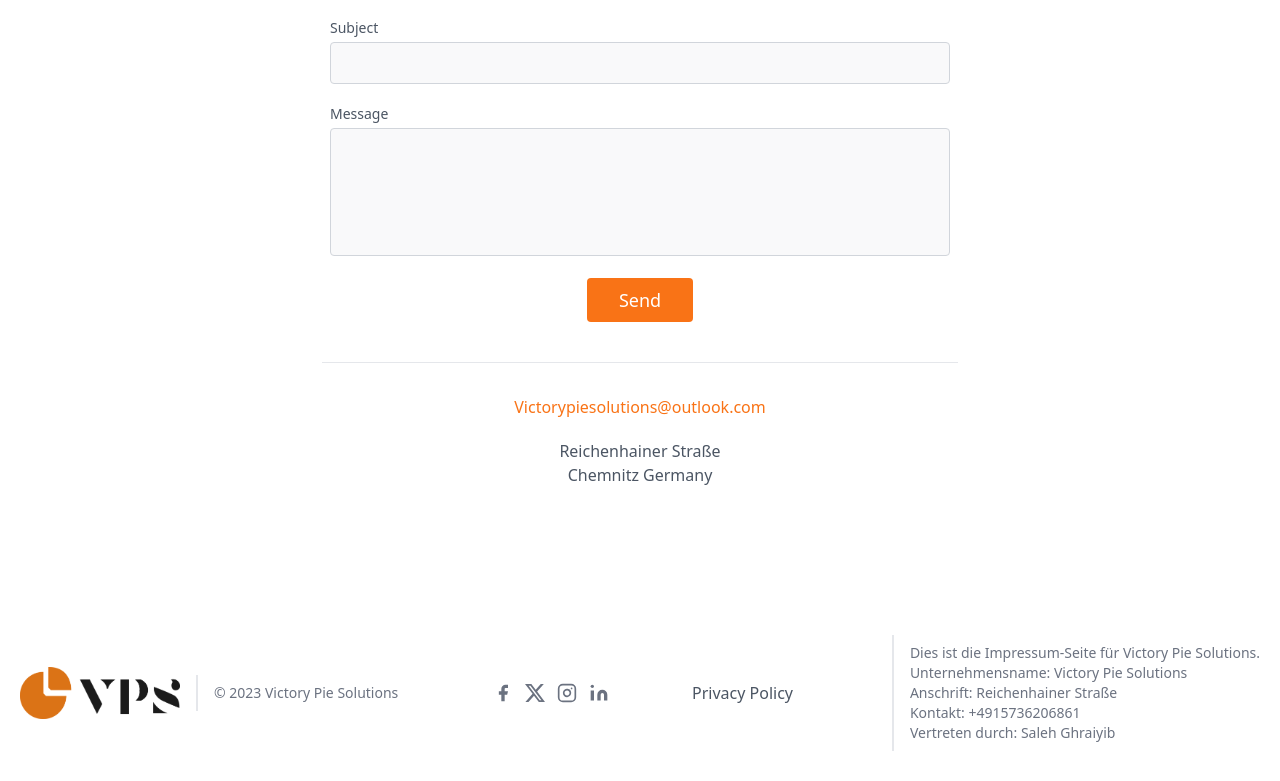
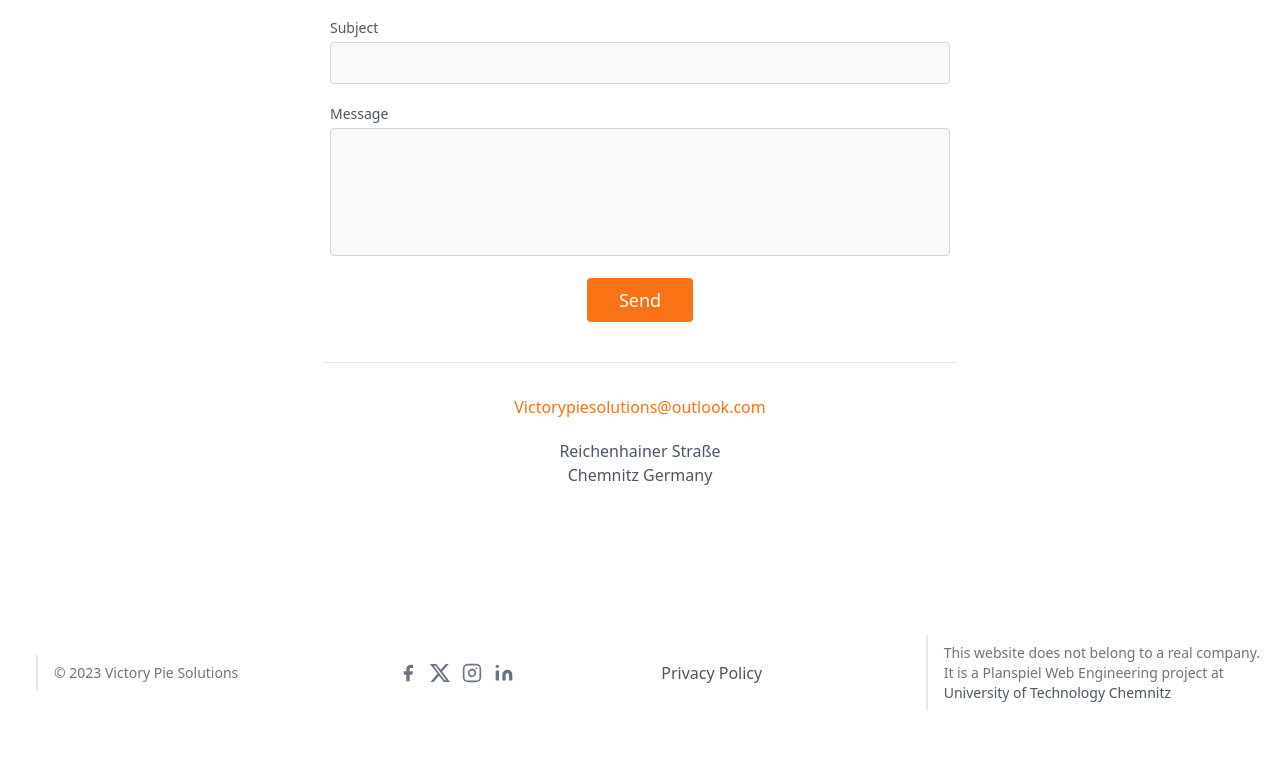
Before and after one commit to Victory-Pie-Solutions/landing-page, a Next.js app: page / in a window 1280 px wide. Shown: the part 3068-3849 px from the top of the page. After the commit the page ends 3811 px from the top, so only its background shows below. Built offline with nearby package versions, Linux system fonts and the light colour scheme.

Commit message:
Add disclaimer

```diff
--- a/package.json
+++ b/package.json
@@ -9,6 +9,7 @@
     "lint": "next lint"
   },
   "dependencies": {
+    "@emailjs/browser": "^3.11.0",
     "emailjs-com": "^3.2.0",
     "eslint": "^8.52.0",
     "eslint-config-next": "^13.5.6",
--- a/src/components/footer.tsx
+++ b/src/components/footer.tsx
@@ -1,13 +1,13 @@
 import React from "react";
 import logo from "@/imgs/logo.png";
 
-const Footer = ({showDecleration}) => {
+const Footer = ({ showDecleration }) => {
   return (
     <footer className="text-gray-600 body-font">
       <div className="container px-5 py-8 mx-auto flex items-center sm:flex-row flex-col">
-        <a className="flex title-font font-medium items-center md:justify-start justify-center text-gray-600">
+        {/* <a className="flex title-font font-medium items-center md:justify-start justify-center text-gray-600">
           <img className="w-40 h-15 text-white" src={logo.src} />
-        </a>
+        </a> */}
         <p className="text-sm text-gray-500 sm:ml-4 sm:pl-4 sm:border-l-2 sm:border-gray-200 sm:py-2 sm:mt-0 mt-4">
           © 2023 Victory Pie Solutions
         </p>
@@ -85,19 +85,28 @@ const Footer = ({showDecleration}) => {
           </a>
         </span>
         <span className="inline-flex sm:ml-auto sm:mt-0 mt-4 justify-center sm:justify-start">
-        <a className="text-gray-600 hover:text-gray-800" onClick={() => showDecleration(1)} href="#">Privacy Policy</a>
+          <a
+            className="text-gray-600 hover:text-gray-800 hover:underline"
+            onClick={() => showDecleration(1)}
+            href="#"
+          >
+            Privacy Policy {/* Imprint/information on data protection{" "} */}
+          </a>
         </span>
         <span className="inline-flex sm:ml-auto sm:mt-0 mt-4 justify-center sm:justify-start">
           <p className="text-sm text-gray-500 sm:ml-4 sm:pl-4 sm:border-l-2 sm:border-gray-200 sm:py-2 sm:mt-0 mt-4">
-            Dies ist die Impressum-Seite für Victory Pie Solutions.
+            This website does not belong to a real company.
             <br></br>
-            Unternehmensname: Victory Pie Solutions
+            It is a Planspiel Web Engineering project at
             <br></br>
-            Anschrift: Reichenhainer Straße
+            <a
+              className="text-gray-600 hover:underline"
+              href="https://www.tu-chemnitz.de/"
+              target="_blank"
+            >
+              University of Technology Chemnitz
+            </a>
             <br></br>
-            Kontakt: +4915736206861
-            <br></br>
-            Vertreten durch: Saleh Ghraiyib
           </p>
         </span>
       </div>
```
Also changed, not shown: 1 other file (tests, documents, lock files or other folders).
